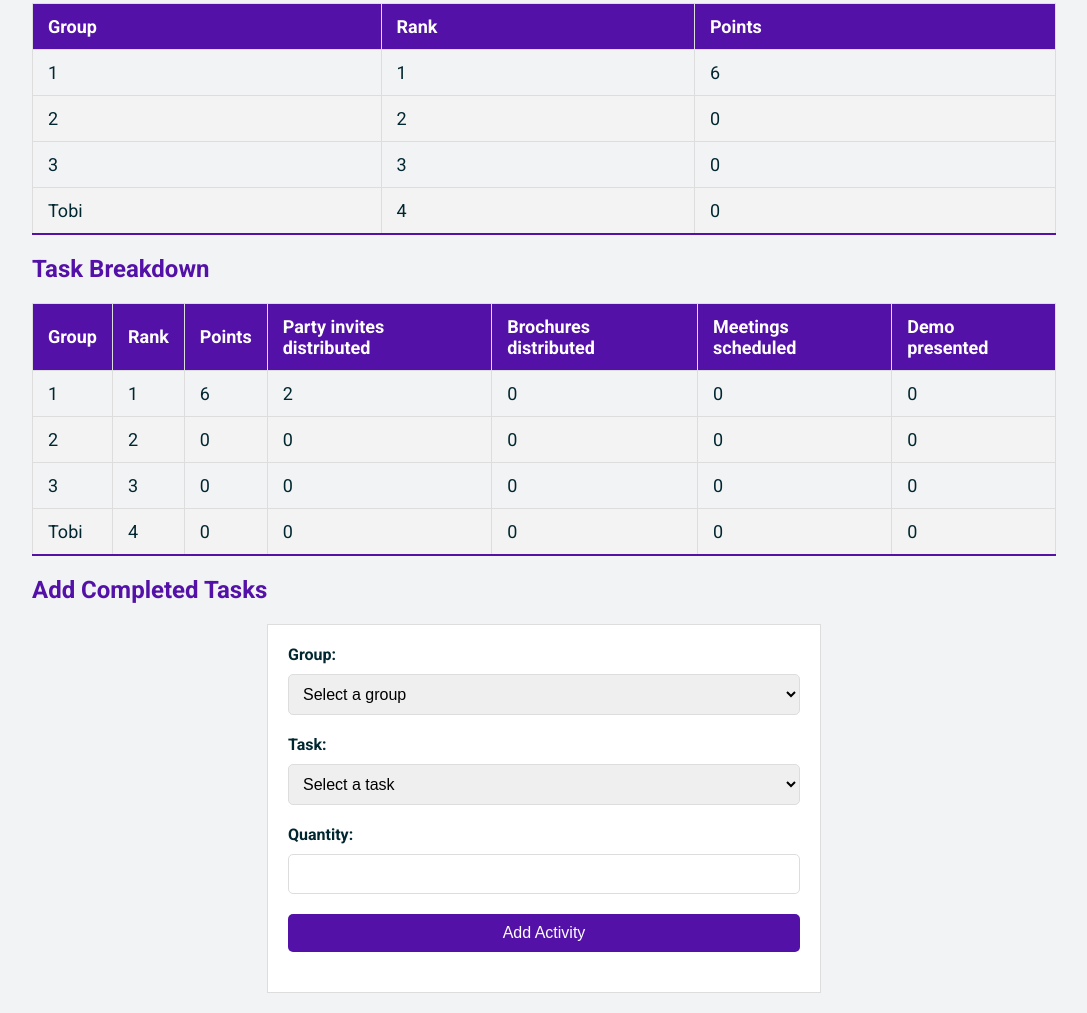
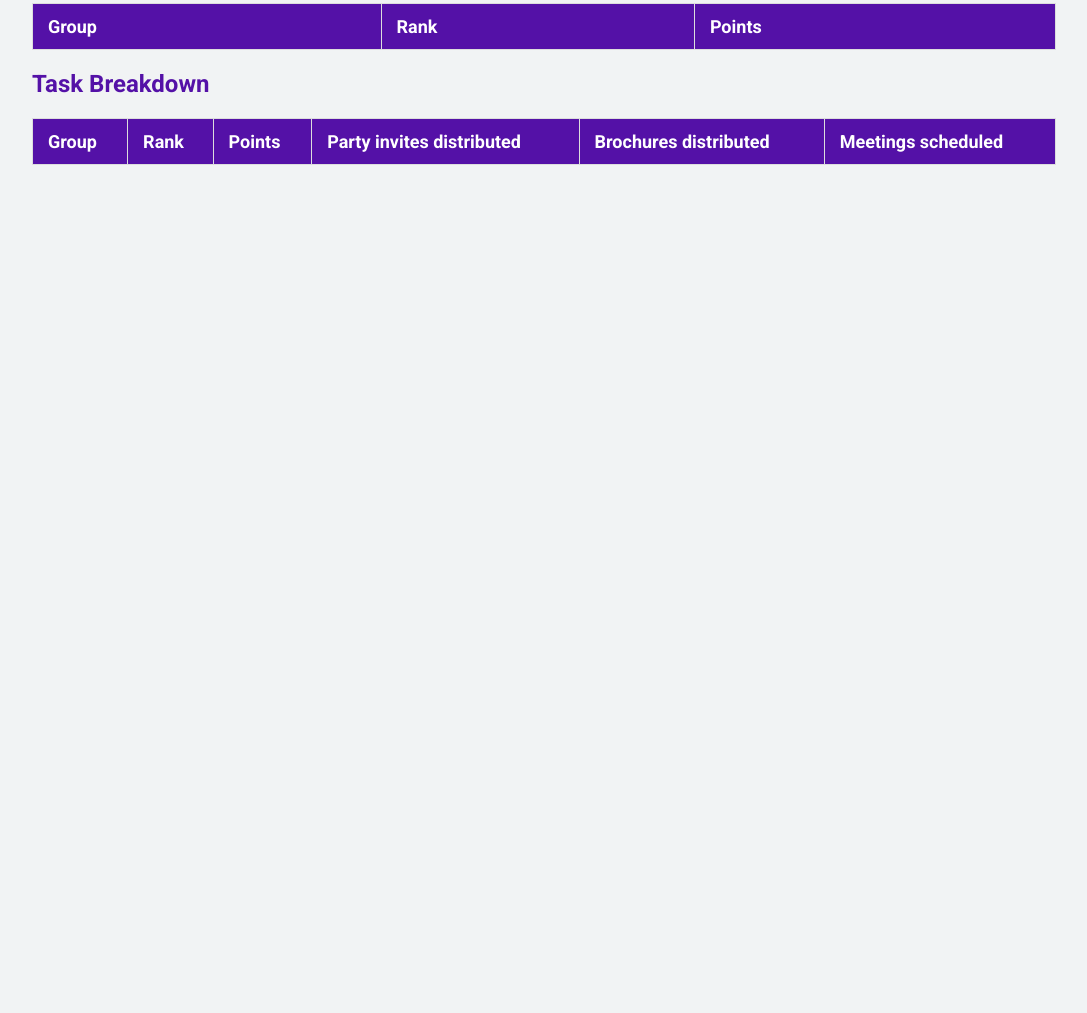
Before and after one commit to ecurio-sphere/Battery-Show-Leaderboard, a plain HTML site: page index.html in a window 1280 px wide. Shown: the part 143-1156 px from the top of the page, without its empty margins (96-1183 px from the left). After the commit the page ends 800 px from the top, so only its background shows below. Drawn offline with Linux system fonts and the light colour scheme.

Commit message:
Update index.html

```diff
--- a/index.html
+++ b/index.html
@@ -33,36 +33,4 @@
                     <th>Party invites distributed</th>
                     <th>Brochures distributed</th>
                     <th>Meetings scheduled</th>
-                    <th>Demo presented</th>
-                </tr>
-            </thead>
-            <tbody>
-                <!-- Data will be populated here by JavaScript -->
-            </tbody>
-        </table>
-        <h2>Add Completed Tasks</h2>
-        <form id="task-form">
-            <label for="group">Group:</label>
-            <select id="group" name="group" required>
-                <option value="">Select a group</option>
-                <option value="1">1</option>
-                <option value="2">2</option>
-                <option value="3">3</option>
-                <option value="Tobi">Tobi</option>
-            </select>
-            <label for="task">Task:</label>
-            <select id="task" name="task" required>
-                <option value="">Select a task</option>
-                <option value="partyInvites">Party invites distributed</option>
-                <option value="brochures">Brochures distributed</option>
-                <option value="meetings">Meetings scheduled</option>
-                <option value="demo">Demo presented</option>
-            </select>
-            <label for="quantity">Quantity:</label>
-            <input type="number" id="quantity" name="quantity" min="1" required>
-            <button type="submit">Add Activity</button>
-        </form>
-    </div>
-    <script src="script.js"></script>
-</body>
-</html>
+                    <th
```
